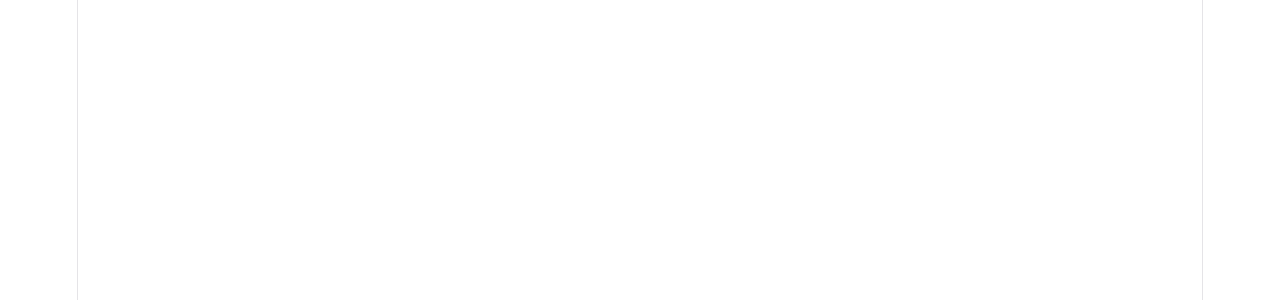
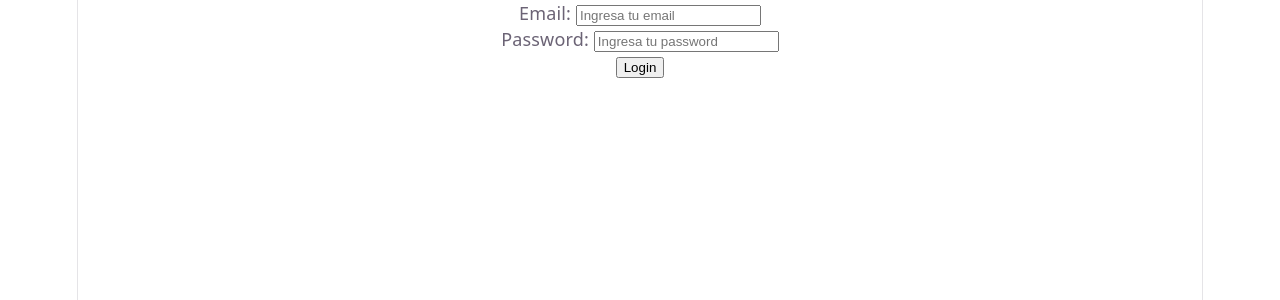
Before and after one commit to angelch1595-glitch/Webs2026, a React (Vite) app in the folder 2025_04_05_react/react/: page /estudiantes/login in a window 1280 px wide. Before the commit this address had no page. Shown: the top 300 px of the page. Built offline with nearby package versions, Linux system fonts and the light colour scheme; data requests are answered from the project's data file.

Commit message:
autorizacion

```diff
--- a/2025_04_05_react/react/src/App.jsx
+++ b/2025_04_05_react/react/src/App.jsx
@@ -14,6 +14,7 @@
       <Route path="/nuevo" element={<EstudianteForm onAgregar={agregarEstudiante} />}/>
       <Route path= "/estudiantes/:id/detalle" element= {<DetalleEstudiante/>}></Route>
       <Route path="/estudiantes/:id/editar" element={<EstudianteForm onEditar={actualizarEstudiante}/>}></Route>
+      <Route path="/estudiantes/login" element={<EstudianteLogin onValidar={validarEstudiante}/>}></Route>
       <Route path="/" element= {<HomePage/>}></Route>
     </Routes>
     </BrowserRouter>
--- a/2025_04_05_react/react/src/pages/EstudianteLogin.jsx
+++ b/2025_04_05_react/react/src/pages/EstudianteLogin.jsx
@@ -2,7 +2,8 @@
 import { useNavigate } from "react-router-dom";
 import { api } from "../utils/api";
 
-const EstudianteLogin = () => {
+const EstudianteLogin = (props) => {
+    const { onValidar } = props
     const navegar = useNavigate();
     const [mensajeLogin, setMensajeLogin] = useState("");
     const [estudianteLogin, setEstudianteLogin] = useState({
@@ -17,7 +18,7 @@
                 setMensajeLogin(respuesta.message);
             })
             .catch((error) => {
-            setMensajeLogin(error.message);
+                setMensajeLogin(error.message);
             });
     };
 
```
